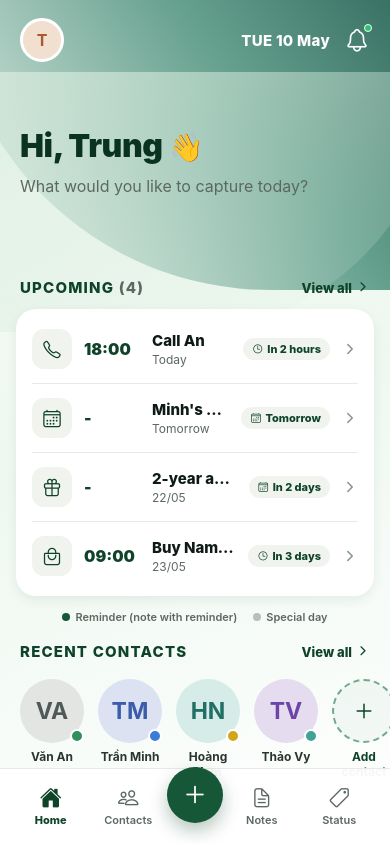
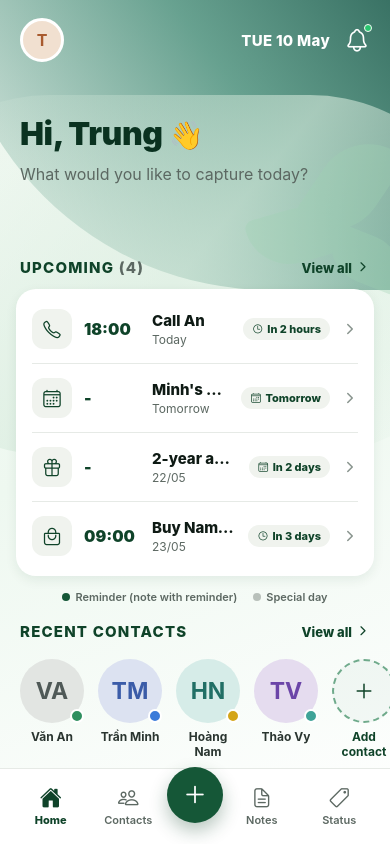
Before and after one commit to btrungg12/frontend_crm_app, a React Native app: screen / in a window 390 px wide. Built offline with nearby package versions, Linux system fonts and the light colour scheme.

Commit message:
Fix dashboard header overlap

```diff
--- a/src/components/AppBackground.tsx
+++ b/src/components/AppBackground.tsx
@@ -28,9 +28,9 @@ export function AppBackground({ children, showLeaf = false, style }: Props) {
 
       <LinearGradient
         pointerEvents="none"
-        colors={["rgba(215,235,221,0.8)", "rgba(255,255,255,0)"]}
-        start={{ x: 0.1, y: 0 }}
-        end={{ x: 0.35, y: 0.86 }}
+        colors={["rgba(255,255,255,0)", "rgba(215,235,221,0.62)", "rgba(255,255,255,0)"]}
+        start={{ x: 0.05, y: 0 }}
+        end={{ x: 0.75, y: 1 }}
         style={styles.headerWash}
       />
 
@@ -70,19 +70,19 @@ const styles = StyleSheet.create({
   },
   headerWash: {
     position: "absolute",
-    top: 72,
-    left: -80,
-    width: 520,
-    height: 260,
-    borderBottomRightRadius: 260
+    top: 95,
+    left: -130,
+    width: 620,
+    height: 360,
+    borderRadius: 320
   },
   leafGroup: {
     position: "absolute",
-    top: 92,
-    right: -28,
-    width: 190,
-    height: 190,
-    opacity: 0.28
+    top: 132,
+    right: -34,
+    width: 230,
+    height: 230,
+    opacity: 0.32
   },
   leaf: {
     position: "absolute",
@@ -93,24 +93,24 @@ const styles = StyleSheet.create({
     borderBottomRightRadius: 90
   },
   leafOne: {
-    width: 74,
-    height: 128,
-    right: 36,
+    width: 64,
+    height: 110,
+    right: 42,
     top: 0,
     transform: [{ rotate: "34deg" }]
   },
   leafTwo: {
-    width: 64,
-    height: 108,
-    right: 90,
-    top: 50,
+    width: 54,
+    height: 92,
+    right: 102,
+    top: 58,
     transform: [{ rotate: "74deg" }]
   },
   leafThree: {
-    width: 56,
-    height: 94,
-    right: 28,
-    top: 74,
+    width: 48,
+    height: 82,
+    right: 34,
+    top: 86,
     transform: [{ rotate: "112deg" }]
   }
 });
--- a/src/screens/mesh/DashboardScreen.tsx
+++ b/src/screens/mesh/DashboardScreen.tsx
@@ -22,8 +22,8 @@ export function DashboardScreen({ t, lang, nav }: Props) {
   const recent = [contacts[0], contacts[7], contacts[8], contacts[9]];
 
   return (
-    <MeshScreen>
-      <MeshHeader variant="transparent" style={{ paddingBottom: 72 }}>
+    <MeshScreen showLeaf>
+      <MeshHeader variant="transparent" style={{ paddingBottom: 48 }}>
         <View style={{ flexDirection: "row", alignItems: "center", justifyContent: "space-between", paddingTop: 4 }}>
           <Pressable onPress={() => nav("settings")}>
             <Avatar name="Trung" size={44} ring />
@@ -39,7 +39,7 @@ export function DashboardScreen({ t, lang, nav }: Props) {
           </View>
         </View>
 
-        <View style={{ marginTop: 64 }}>
+        <View style={{ marginTop: 52 }}>
           <Text style={{ color: mesh.green800, fontSize: 32, fontWeight: "900", letterSpacing: -0.4 }}>
             {t("greeting")}, Trung <Text style={{ fontSize: 28 }}>👋</Text>
           </Text>
@@ -47,8 +47,8 @@ export function DashboardScreen({ t, lang, nav }: Props) {
         </View>
       </MeshHeader>
 
-      <MeshScroll style={{ marginTop: -12 }} bottom={112}>
-        <View style={{ paddingHorizontal: 16, paddingTop: 20 }}>
+      <MeshScroll style={{ marginTop: 0 }} bottom={112}>
+        <View style={{ paddingHorizontal: 16, paddingTop: 24 }}>
           <View style={{ flexDirection: "row", alignItems: "center", justifyContent: "space-between", paddingHorizontal: 4, marginBottom: 12 }}>
             <SectionLabel style={{ color: mesh.green700, fontSize: 15 }}>
               {t("upcoming")} <Text style={{ color: mesh.ink500 }}>(4)</Text>
```
